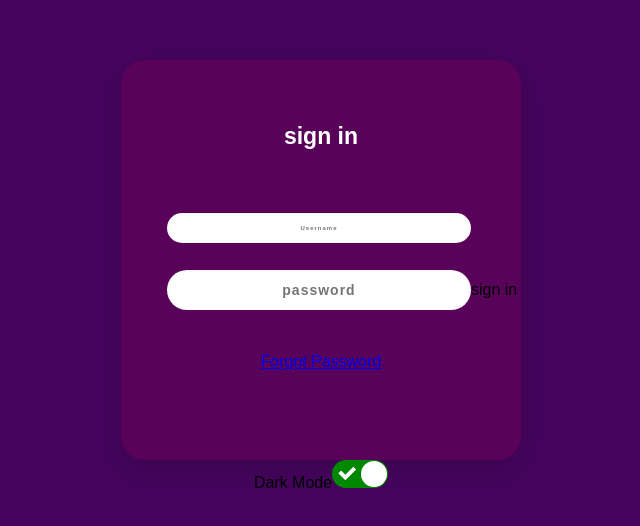
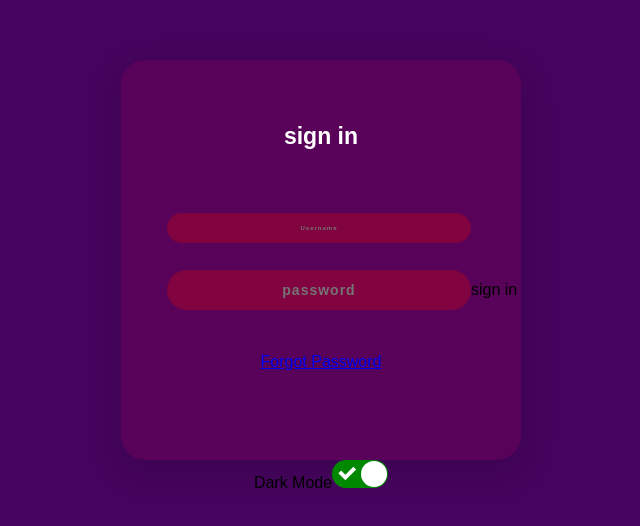
Before and after one commit to Apjuve/darkmode, a React (Create React App) app in the folder darkmode/: page / in a window 1280 px wide. Shown: the part 124-650 px from the top of the page, without its empty margins (319-959 px from the left). Built offline with nearby package versions, Linux system fonts and the light colour scheme.

Commit message:
added style to username and password

```diff
--- a/darkmode/src/App.css
+++ b/darkmode/src/App.css
@@ -90,3 +90,20 @@ padding-top: 40px;
   margin-bottom: 27px;
   font-family: "Ubuntu", sans-serif;
 }
+
+#light .username,
+#light .password {
+  color: rgb(0, 0, 0);
+  background: rgba(168, 172, 192, 0.945);
+}
+
+#dark .username,
+#dark .password {
+  color: rgb(50, 77, 187);
+  background: rgba(223, 8, 8, 0.299);
+}
+
+.username:focus,
+.password:focus {
+  border: 2px solid rgba(79, 78, 78, 0.913) !important;
+}
```
